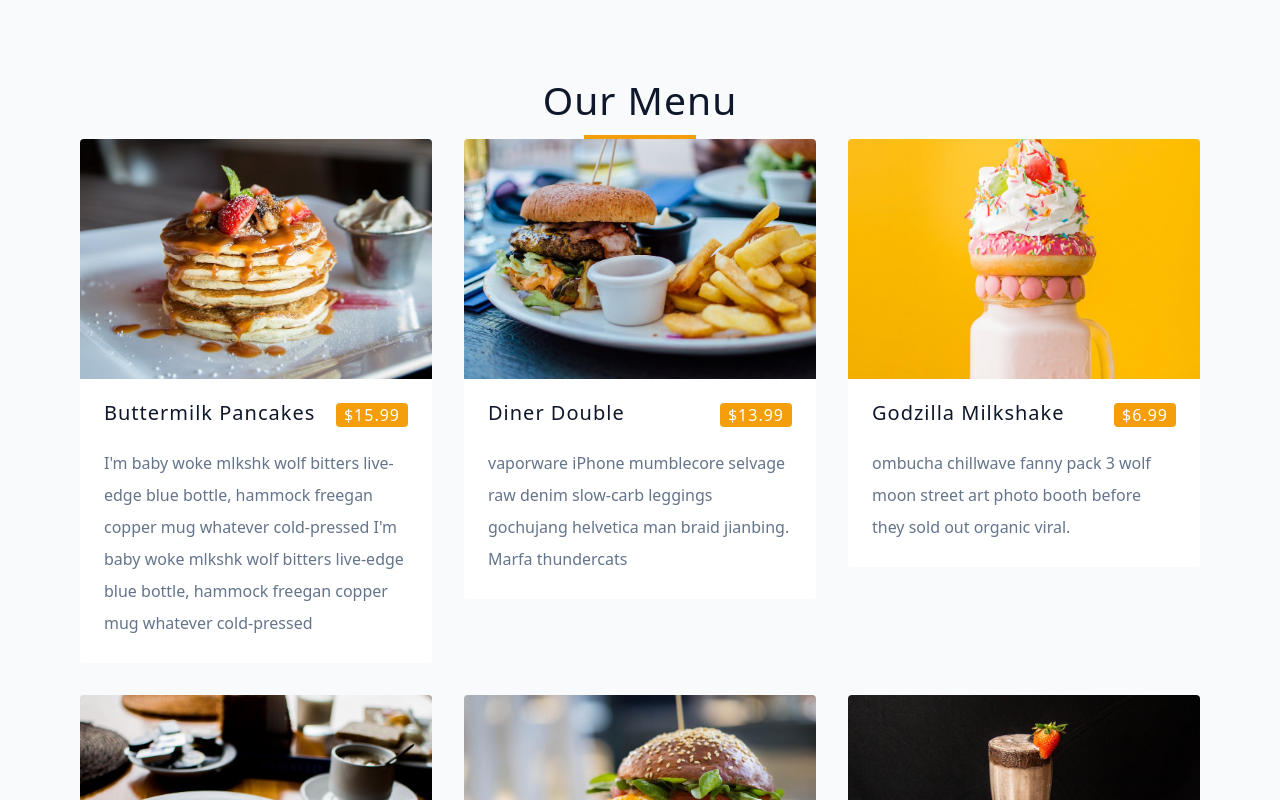
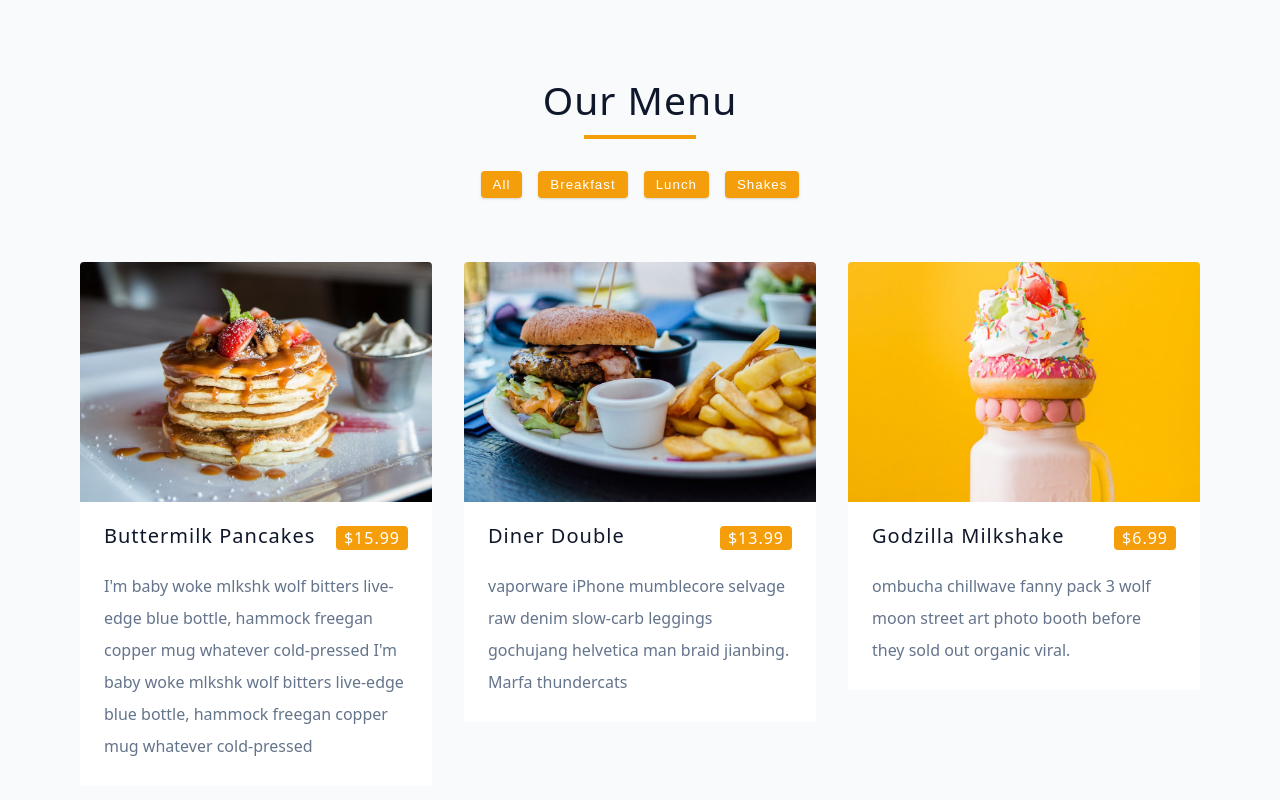
Before and after one commit to myoshi2891/Projects-Featuring-Next.js-TypeScript-Prisma-Zod-Shadcn-Axios-Router-6-Query-5, a React (Vite) app in the folder Menu/: page / in a window 1280 px wide. Shown: the top 800 px of the page. Built offline with nearby package versions, Linux system fonts and the light colour scheme.

Commit message:
Menu - Display Categories

```diff
--- a/Menu/src/App.jsx
+++ b/Menu/src/App.jsx
@@ -2,6 +2,7 @@ import { useState } from "react";
 import menu from "./data";
 import Menu from "./Menu";
 import Title from "./Title";
+import Categories from "./Categories";
 
 // const tempCategories = menu.map((item) => item.category);
 // const tempSet = new Set(tempCategories);
@@ -16,6 +17,7 @@ const App = () => {
 		<main>
 			<section className="menu">
 				<Title text="our menu" />
+				<Categories categories={categories} />
 				<Menu items={menuItems} />
 			</section>
 		</main>
--- /dev/null
+++ b/Menu/src/Categories.jsx
@@ -0,0 +1,15 @@
+function Categories({ categories }) {
+	return (
+		<div className="btn-container">
+			{categories.map((category) => {
+				return (
+					<button key={category} type="button" className="btn">
+						{category}
+					</button>
+				);
+			})}
+		</div>
+	);
+}
+
+export default Categories;
```
